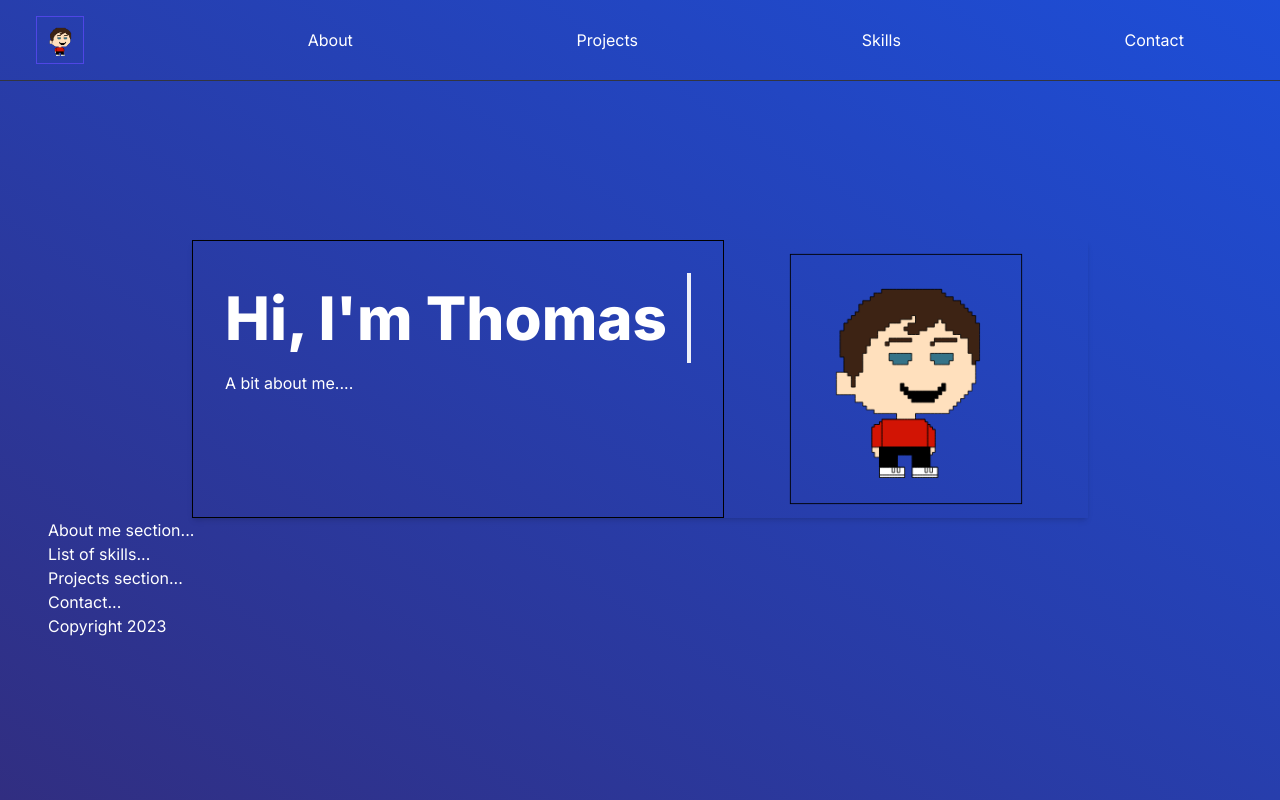
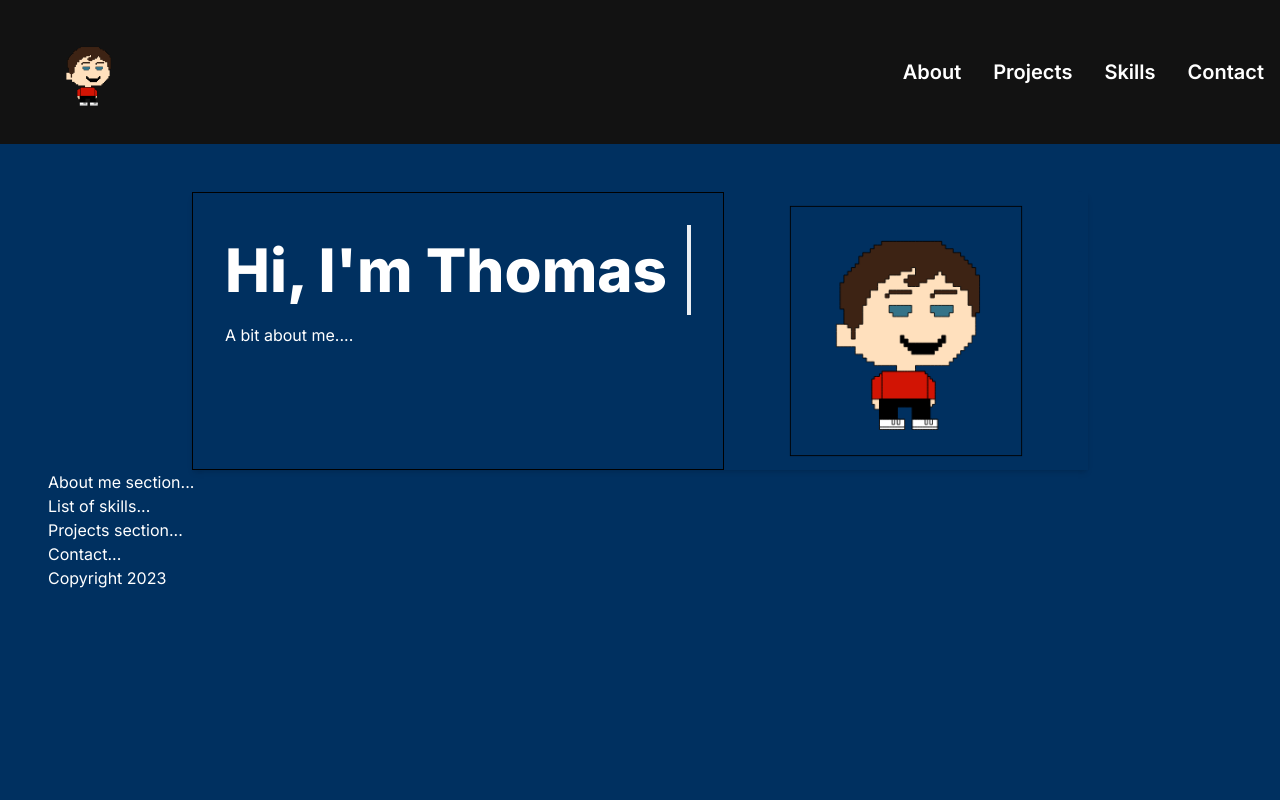
Before and after one commit to tvincent23/Portfolio, a Next.js app in the folder my-app/: page / in a window 1280 px wide. Built offline with nearby package versions, Linux system fonts and the light colour scheme.

Commit message:
updated navbar

```diff
--- a/my-app/app/components/Intro.jsx
+++ b/my-app/app/components/Intro.jsx
@@ -6,10 +6,10 @@
 const Intro = () => {
   return (
     <section>
-      <div className="mx-auto shadow-md mt-16 w-90 md:max-w-4xl ">
+      <div className="mx-auto shadow-md mt-20 w-90 md:max-w-4xl ">
         <div className="md:flex">
           <div className="p-8 border border-black">
-            <h1 class="animate-typing overflow-hidden whitespace-nowrap border-r-4 border-r-white pr-5 text-3xl sm:text-5xl lg:text-6xl lg:leading-normal lg: font-extrabold text-white font-bold">
+            <h1 className="animate-typing overflow-hidden whitespace-nowrap border-r-4 border-r-white pr-5 text-3xl sm:text-5xl lg:text-6xl lg:leading-normal lg: font-extrabold text-white font-bold">
               Hi, I'm Thomas
             </h1>
             <p className="mt-2 text-white">A bit about me....</p>
--- /dev/null
+++ b/my-app/app/components/MenuOverlay.jsx
@@ -0,0 +1,16 @@
+import React from "react";
+import NavLink from "./NavLink";
+
+const MenuOverlay = ({ links }) => {
+  return (
+    <ul className="flex flex-col py-4 items-center">
+      {links.map((link, index) => (
+        <li key={index}>
+          <NavLink href={link.path} title={link.title} />
+        </li>
+      ))}
+    </ul>
+  );
+};
+
+export default MenuOverlay;
--- /dev/null
+++ b/my-app/app/components/NavLink.jsx
@@ -0,0 +1,14 @@
+import Link from "next/link";
+
+const NavLink = ({ href, title }) => {
+  return (
+    <Link
+      href={href}
+      className="block py-2 pl-3 pr-4 text-white sm:text-xl rounded md:p-0 hover:text-grey"
+    >
+      {title}
+    </Link>
+  );
+};
+
+export default NavLink;
--- a/my-app/app/components/Navbar.jsx
+++ b/my-app/app/components/Navbar.jsx
@@ -1,21 +1,67 @@
 "use client";
-// import React from "react";
+import Link from "next/link";
+import React, { useState } from "react";
+import NavLink from "./NavLink";
 import Image from "next/image";
 import Avatar from "../../public/images/thomas_256_avatar.png";
+import { Bars3Icon, XMarkIcon } from "@heroicons/react/24/solid";
+import MenuOverlay from "./MenuOverlay";
+
+const navLinks = [
+  {
+    title: "About",
+    path: "#about",
+  },
+  {
+    title: "Projects",
+    path: "#projects",
+  },
+  {
+    title: "Skills",
+    path: "#skills",
+  },
+  {
+    title: "Contact",
+    path: "#contact",
+  },
+];
 
 const Navbar = () => {
+  const [navbarOpen, setNavbarOpen] = useState(false);
   return (
-    <nav className="fixed top-0 left-0 right-0 z-50 border-b border-[#33353F] bg-opacity-100 max-h-48">
-      <div className="flex flex-wrap items-center justify-between lg:mr-20 lg:ml-5 px-4 py-4 text-white">
-        <div className="flex justify-center items-center max-w-12 max-h-12 border border-indigo-600">
-          <Image className="scale-75" src={Avatar} alt="avatar image" />
+    <nav className="fixed top-0 left-0 right-0 z10 bg-[#121212] bg-opacity-100">
+      <div className="flex flex-wrap items-center justify-between mx-auto px-4 text-white font-semibold">
+        <Link className="flex justify-items-start max-w-36 max-h-36" href="/">
+          <Image className="scale-50" src={Avatar} alt="avatar image" />
+        </Link>
+        <div className="mobile-menu block md:hidden">
+          {!navbarOpen ? (
+            <button
+              onClick={() => setNavbarOpen(true)}
+              className="flex items-center px-3 py-2 border rounded border-slate-200 text-slate-200 hover:text-white hover:border-white"
+            >
+              <Bars3Icon className="h-5 w-5 " />
+            </button>
+          ) : (
+            <button
+              onClick={() => setNavbarOpen(false)}
+              className="flex items-center px-3 py-2 border rounded border-slate-200 text-slate-200 hover:text-white hover:border-white"
+            >
+              <XMarkIcon className="h-5 w-5 " />
+            </button>
+          )}
         </div>
-        {/* <code className="font-mono font-bold">app/page.js</code> */}
-        <span>About</span>
-        <span>Projects</span>
-        <span>Skills</span>
-        <span>Contact</span>
+        <div className="menu hidden md:block md:w-auto" id="navbar">
+          <ul className="flex p-4 md:p-0 md:flex-row md:space-x-8 mt-0">
+            {navLinks.map((link, index) => (
+              <li key={index}>
+                <NavLink href={link.path} title={link.title} />
+              </li>
+            ))}
+          </ul>
+        </div>
       </div>
+      {navbarOpen ? <MenuOverlay links={navLinks} /> : null}
     </nav>
   );
 };
--- a/my-app/app/page.js
+++ b/my-app/app/page.js
@@ -10,9 +10,12 @@
 
 export default function Home() {
   return (
-    <main className="flex min-h-screen flex-col bg-gradient-to-tr to-blue-700 from-indigo-900 ">
+    <main className="flex min-h-screen flex-col bg-[#003060] ">
+      {/* </main><main className="flex min-h-screen flex-col bg-[#050A30] ">
+  </main><main className="flex min-h-screen flex-col bg-[#003B73] "> */}
       <Navbar />
-      <div className="container lg:mt-40 mx-auto px-12 py-4">
+      {/* <div className="container lg:mt-40 mx-auto px-12 py-4"> */}
+      <div className="container mt-24 mx-auto px-12 py-4">
         <Intro />
         <About />
         <Skills />
--- /dev/null
+++ b/package.json
@@ -0,0 +1,5 @@
+{
+  "dependencies": {
+    "@heroicons/react": "^2.1.1"
+  }
+}
```
Also changed, not shown: 2 other files (tests, documents, lock files or other folders).
